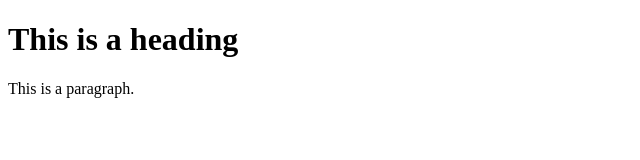
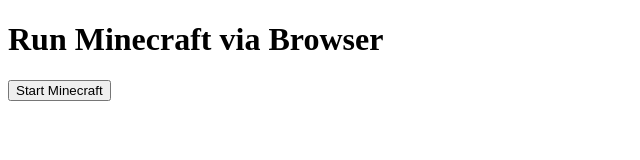
Before and after one commit to uk-re/uk-re.github.io, a plain HTML site: page index.html in a window 1280 px wide. Shown: the whole page, without its empty margins (0-640 px from the left). Drawn offline with Linux system fonts and the light colour scheme.

Commit message:
minecraft
11

```diff
--- a/index.html
+++ b/index.html
@@ -1,12 +1,28 @@
 <!DOCTYPE html>
-<html>
+<html lang="en">
 <head>
-  <title>HTML Elements Reference</title>
+    <meta charset="UTF-8">
+    <meta name="viewport" content="width=device-width, initial-scale=1.0">
+    <title>Minecraft Launcher in Browser</title>
+    <script src="https://cheerpj.app/loader.js"></script>
 </head>
 <body>
+    <h1>Run Minecraft via Browser</h1>
+    <button onclick="startMinecraft()">Start Minecraft</button>
+    <div id="minecraftContainer"></div>
 
-<h1>This is a heading</h1>
-<p>This is a paragraph.</p>
+    <script>
+        function startMinecraft() {
+            let cheerpjContainer = document.getElementById("minecraftContainer");
+            cheerpjContainer.innerHTML = "<h2>Loading Minecraft...</h2>";
+            let jarFilePath = "C:\website\.github.io\hmcl.jar"; // Path to your .jar file
+            let appletCode = "org.jackhuang.hmcl.Main"; // Main class of HMCL
+            let width = 800;
+            let height = 600;
 
+            // Initialize CheerpJ to load and run the .jar
+            cheerpjContainer.innerHTML = `<applet code="${appletCode}" archive="${jarFilePath}" width="${width}" height="${height}"></applet>`;
+        }
+    </script>
 </body>
 </html>
```
Also changed, not shown: 1 other file.
